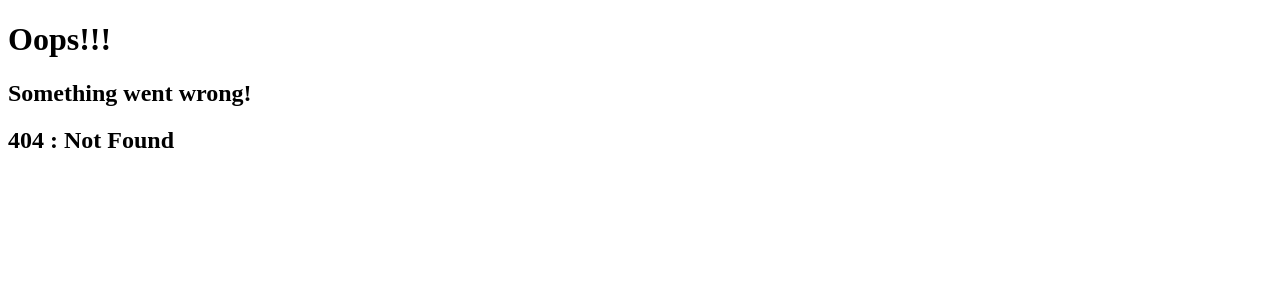
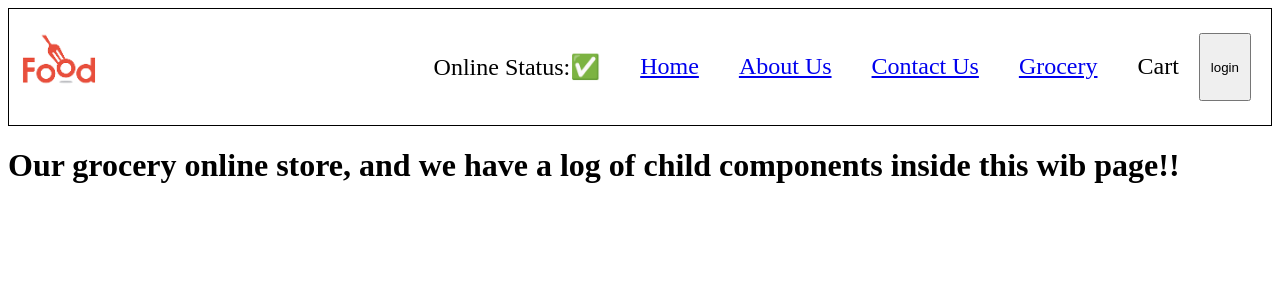
Before and after one commit to Sandipkushwaha20/Food-Delivery-App, a React (Vite) app: page /grocery in a window 1280 px wide. Before the commit this address had no page. Shown: the top 300 px of the page. Built offline with nearby package versions, Linux system fonts and the light colour scheme.

Commit message:
Episode 09 App Optimization(lazy Loading)

```diff
--- a/src/App.js
+++ b/src/App.js
@@ -1,4 +1,4 @@
-import React from "react";
+import React, { Suspense, lazy } from "react";
 import ReactDOM from "react-dom/client";
 import Header from "./components/Header";
 import Body from "./components/Body";
@@ -7,6 +7,16 @@ import About from "./components/About";
 import Contact from "./components/Contact";
 import Error from "./components/Error";
 import RestaurantMenu from "./components/RestaurantMenu";
+// import Grocery from "./components/Grocery";
+
+//Chunking
+//Code Spliting
+//Dynamic Bundling
+//Lazy loading
+// on deman loading
+//dynamic import
+//Importing lazy loading
+const Grocery = lazy(() => import("./components/Grocery"));
 
 const AppLayout = () => {
   return (
@@ -33,6 +43,14 @@ const appRouter = createBrowserRouter([
         element:<About/>,
       },
       {
+        path: "/grocery",
+        element:(
+          <Suspense fallback={<h1>Loading.....</h1>}>
+            <Grocery/>
+          </Suspense>
+        )
+      },
+      {
         path: "/contact",
         element: <Contact/>
       },
--- /dev/null
+++ b/src/components/Grocery.js
@@ -0,0 +1,12 @@
+const Grocery = () => {
+  return (
+    <div>
+      <h1>
+        {" "}
+        Our grocery online store, and we have a log of child components inside
+        this wib page!!
+      </h1>
+    </div>
+  );
+};
+export default Grocery;
--- a/src/components/Header.js
+++ b/src/components/Header.js
@@ -28,6 +28,9 @@ const Header = () => {
             <li>
               <Link to="/contact">Contact Us</Link>
             </li>
+            <li>
+              <Link to="/grocery">Grocery</Link>
+            </li>
             <li>Cart</li>
             <button className="login"
             onClick={() =>{
--- a/src/components/User.js
+++ b/src/components/User.js
@@ -1,13 +1,13 @@
 import { useEffect } from "react";
 const User = () =>{
     useEffect(() =>{
-        const timer = setInterval(() =>{
-            console.log("Intercal Called");
-        },100);
-        return () =>{
-            clearInterval(timer);
-            console.log("useEffect return");
-        };
+        // const timer = setInterval(() =>{
+        //     console.log("Intercal Called");
+        // },100);
+        // return () =>{
+        //     clearInterval(timer);
+        //     console.log("useEffect return");
+        // };
     },[])
 
     return <div className="user-card">
```
Also changed, not shown: src/components/UserClass.js (+6 -6 lines), 1 other file (tests, documents, lock files or other folders).
